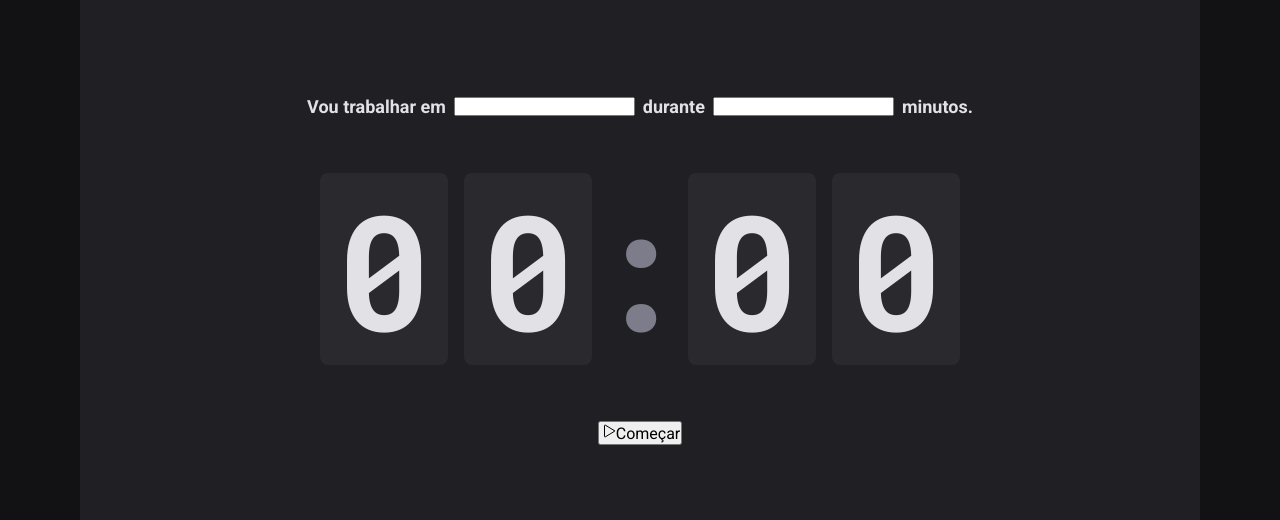
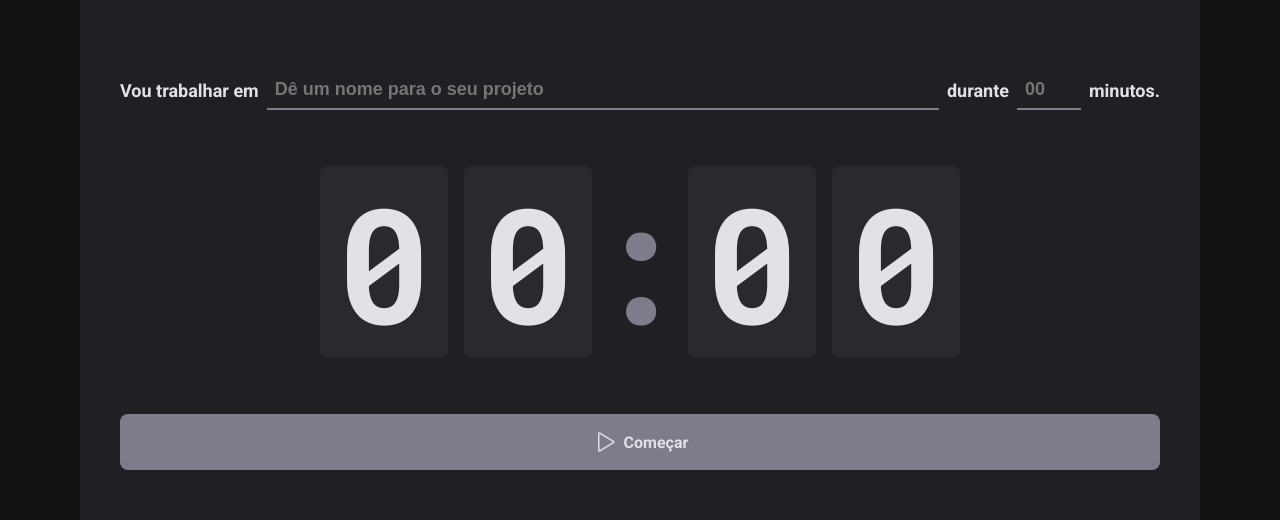
Before and after one commit to BrenoNovais/02-ignite-timer, a React (Vite) app: page / in a window 1280 px wide. Shown: the part 130-650 px from the top of the page. Built offline with nearby package versions, Linux system fonts and the light colour scheme.

Commit message:
Finalização da Home

```diff
--- a/src/pages/Home/index.tsx
+++ b/src/pages/Home/index.tsx
@@ -1,5 +1,14 @@
 import { Play } from 'phosphor-react'
-import { CountdownContainer, FormContainer, HomeContainer, Separator } from './styles'
+
+import {
+  CountdownContainer,
+  FormContainer,
+  HomeContainer,
+  MinutesAmountInput,
+  Separator,
+  StartCountdownButton,
+  TaskInput,
+} from './styles'
 
 export function Home() {
   return (
@@ -7,10 +16,14 @@
       <form action="">
         <FormContainer>
           <label htmlFor="task">Vou trabalhar em</label>
-          <input id="task" />
+          <TaskInput id="task" placeholder="Dê um nome para o seu projeto" />
 
           <label htmlFor="minutesAmount">durante</label>
-          <input type="number" id="minutesAmount" />
+          <MinutesAmountInput
+            type="number"
+            id="minutesAmount"
+            placeholder="00"
+          />
 
           <span>minutos.</span>
         </FormContainer>
@@ -23,10 +36,10 @@
           <span>0</span>
         </CountdownContainer>
 
-        <button type="submit">
-          <Play />
+        <StartCountdownButton type="submit">
+          <Play size={24} />
           Começar
-        </button>
+        </StartCountdownButton>
       </form>
     </HomeContainer>
   )
--- a/src/pages/Home/styles.ts
+++ b/src/pages/Home/styles.ts
@@ -28,6 +28,30 @@
   flex-wrap: wrap;
 `
 
+const BaseInput = styled.input`
+  background: transparent;
+  height: 2.5rem;
+  border: 0;
+  border-bottom: 2px solid ${(props) => props.theme['gray-500']};
+  font-weight: bold;
+  font-size: 1.125rem;
+  padding: 0 0.5rem;
+  color: ${(props) => props.theme['gray-100']};
+
+  &:focus {
+    box-shadow: none;
+    border-color: ${(props) => props.theme['green-300']};
+  }
+`
+
+export const TaskInput = styled(BaseInput)`
+  flex: 1;
+`
+
+export const MinutesAmountInput = styled(BaseInput)`
+  width: 4rem;
+`
+
 export const CountdownContainer = styled.div`
   font-family: 'Roboto Mono', monospace;
   font-size: 10rem;
@@ -43,7 +67,6 @@
     border-radius: 8px;
   }
 `
-
 export const Separator = styled.div`
   padding: 2rem 0;
   color: ${(props) => props.theme['gray-500']};
@@ -53,3 +76,30 @@
   display: flex;
   justify-content: center;
 `
+export const StartCountdownButton = styled.button`
+  width: 100%;
+  border: 0;
+  padding: 1rem;
+  border-radius: 8px;
+
+  display: flex;
+  align-items: center;
+  justify-content: center;
+
+  gap: 0.5rem;
+  font-weight: bold;
+
+  cursor: pointer;
+
+  background: ${(props) => props.theme['gray-500']};
+  color: ${(props) => props.theme['gray-100']};
+
+  &:disabled {
+    opacity: 0.7;
+    cursor: not-allowed;
+  }
+
+  &:not(:disabled):hover {
+    background: ${(props) => props.theme['gray-700']};
+  }
+`
```
